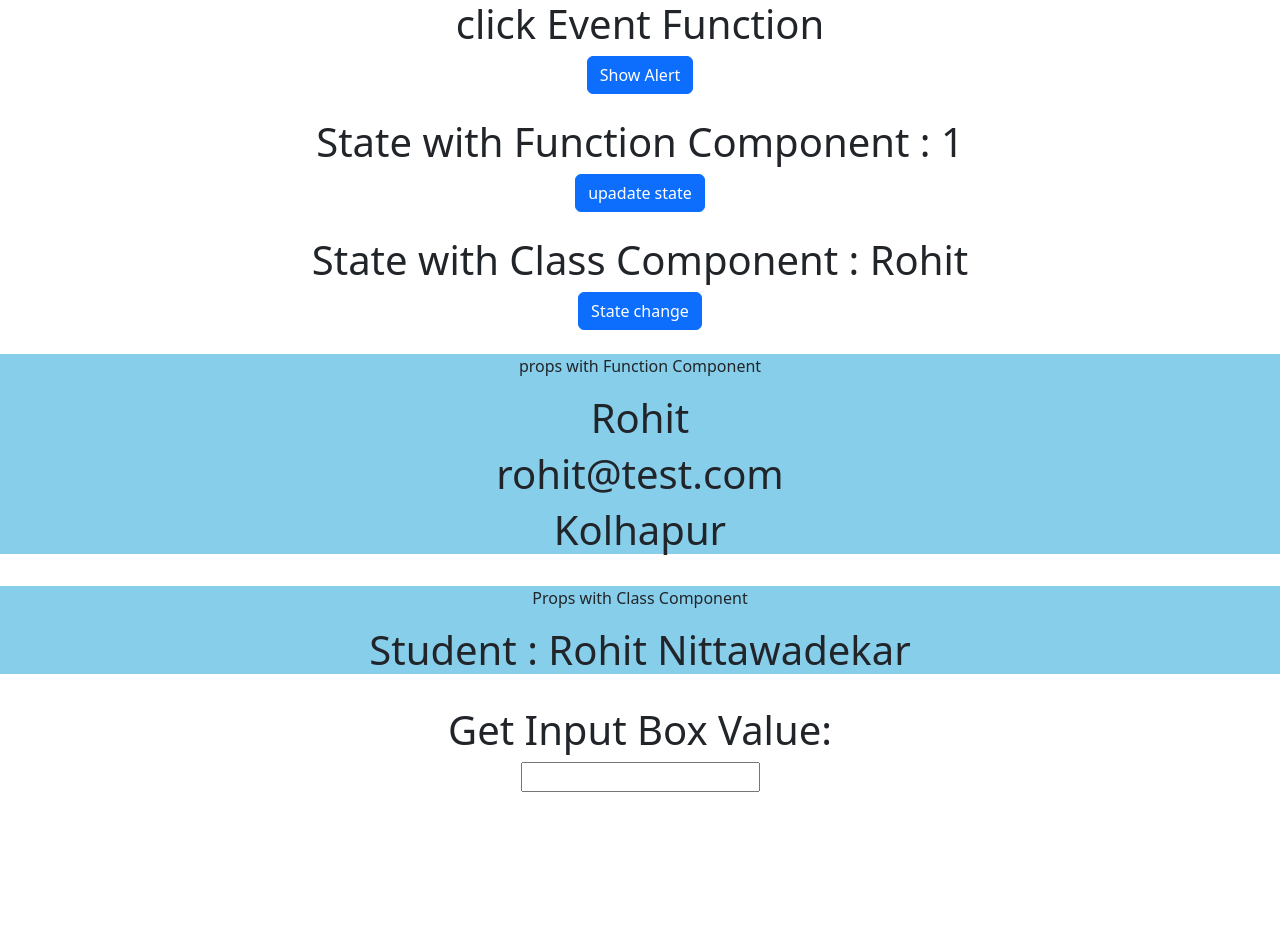
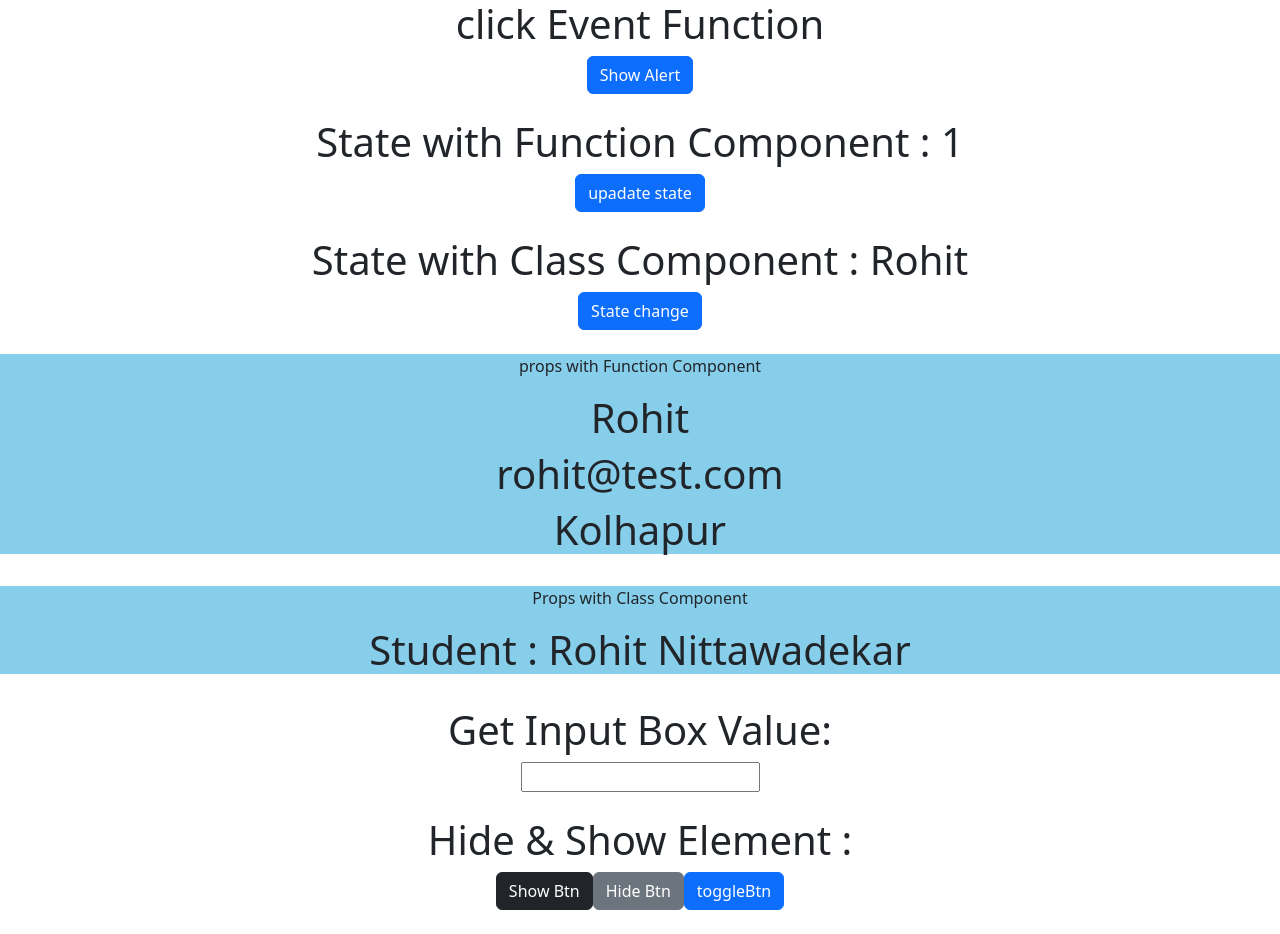
Before and after one commit to Rohit3920/React-practise, a React (Create React App) app: page / in a window 1280 px wide. Before the commit the page ends 816 px from the top, so only its background shows below. Built offline with nearby package versions, Linux system fonts and the light colour scheme.

Commit message:
Hide & Show Element

```diff
--- a/src/App.js
+++ b/src/App.js
@@ -8,6 +8,7 @@ import StateCls from './Component/StateCls';
 import PropFun from './Component/PropFun';
 import PropsClass from './Component/PropsClass'
 import GetInputValue from './Component/GetInputValue'
+import HideShowElement from './Component/HideShowElement';
 
 function App() {
 
@@ -27,6 +28,8 @@ function App() {
     <PropsClass name= {"Rohit Nittawadekar"}/><br/>
 
     <GetInputValue /><br />
+
+    <HideShowElement /><br />
     </div>
   );
 }
--- /dev/null
+++ b/src/Component/HideShowElement.js
@@ -0,0 +1,37 @@
+import { useState } from "react";
+import { Button } from "react-bootstrap";
+
+function HideShowElement(){
+
+    const [status, setStatus] = useState(false);
+
+    function show(){
+        setStatus(true)
+    }
+
+    function hide(){
+        setStatus(false)
+    }
+
+    function toggleEvent(){
+        setStatus(!status)
+    }
+
+    return(
+        <div>
+            <h1>Hide & Show Element : {
+                status ?
+                    <span className="main">Hello ROHIT</span>
+                    : null
+            }</h1>
+
+<Button variant="dark" onClick={show}>Show Btn</Button>
+<Button variant="secondary" onClick={hide}>Hide Btn</Button>
+<Button onClick={toggleEvent}>toggleBtn</Button>
+
+        </div>
+    )
+
+}
+
+export default HideShowElement;
```
